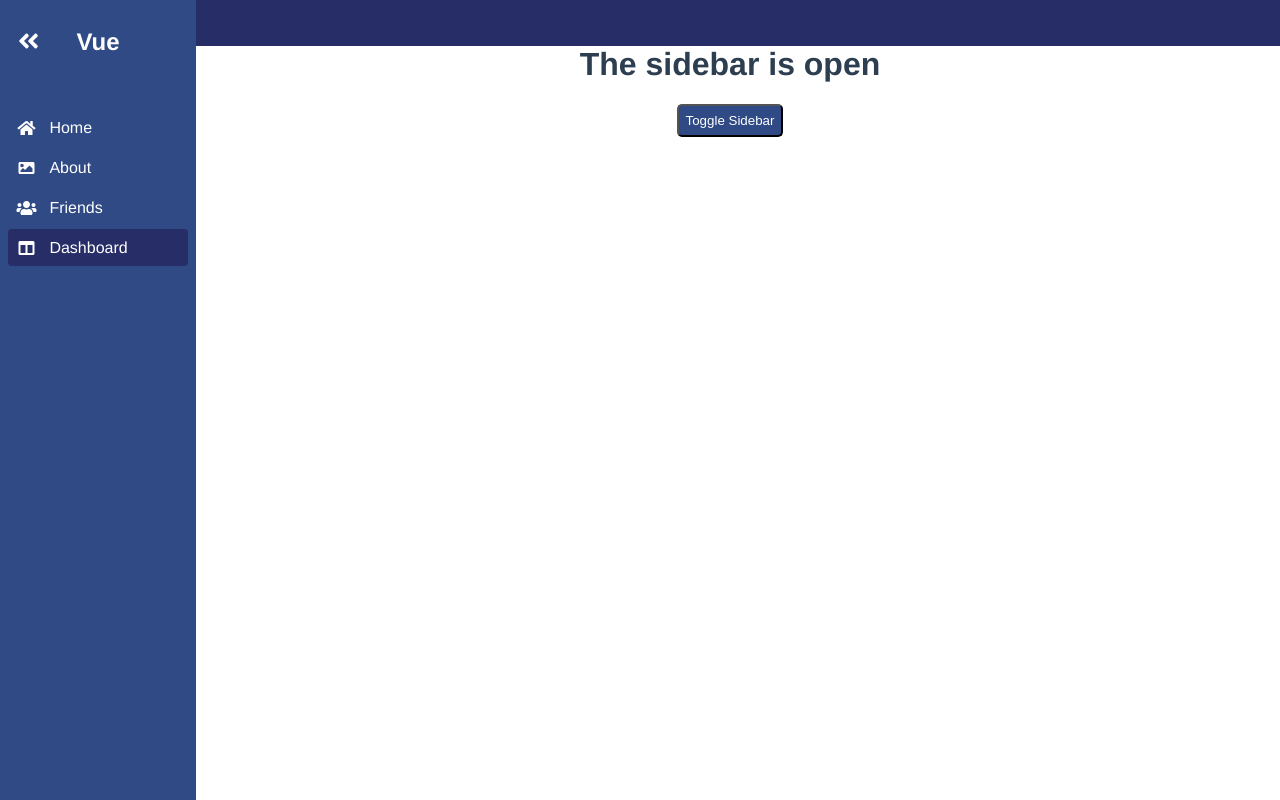
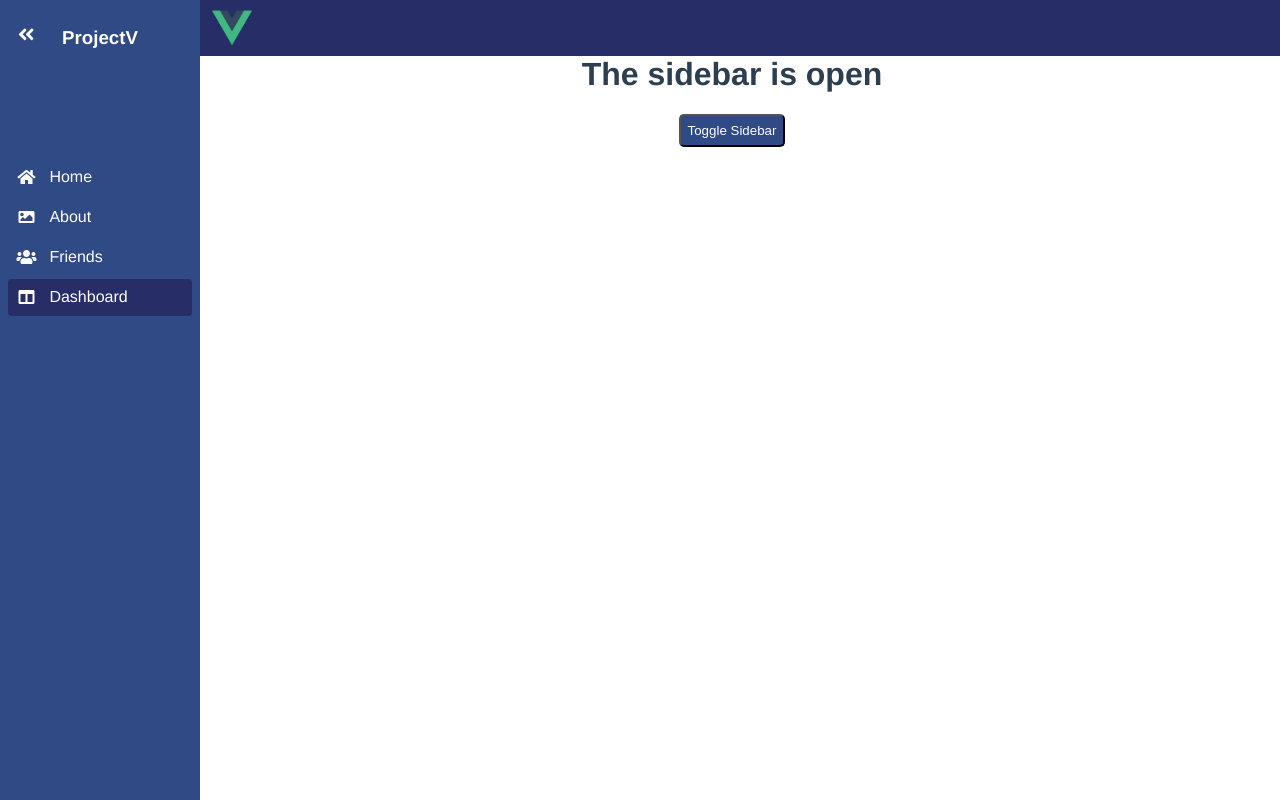
Before and after one commit to ranonsew/first-vue-github, a Vue app: page /dashboard in a window 1280 px wide. Built offline with nearby package versions, Linux system fonts and the light colour scheme.

Commit message:
some more updated values
some css refining to try to make things look nicer in the end, but the site still has not yet come to what I expect it to look like soon

well that is a shame but I guess that is just something that I have to understand and deal with in the future

```diff
--- a/src/App.vue
+++ b/src/App.vue
@@ -1,5 +1,7 @@
 <template>
-  <Header />
+  <!-- <Header /> -->
+  <!-- <Sidebar :style="{ 'margin-top': 'calc(var(--header-height) + 1rem)' }" /> -->
+  <Header :style="{ 'margin-left': sidebarWidth }" />
   <Sidebar />
   <div
     :style="{
@@ -32,7 +34,7 @@ export default {
   --color-hover-blue: #428db9;
   --color-active-blue: #272d67;
   --color-offwhite: rgba(255, 255, 255, 0.85);
-  --header-height: 30px;
+  --header-height: 40px;
   font-size: 16px;
   font-family: "Poppins", sans-serif;
 }
--- a/src/components/Navigation/Sidebar.vue
+++ b/src/components/Navigation/Sidebar.vue
@@ -1,17 +1,15 @@
 <template>
   <div id="sidebar" :style="{ width: sidebarWidth }">
-    <h2>
+    <h3>
       <span
         class="collapse-icon"
-        :class="{ 'rotate-180': collapsed}"
+        :class="{ 'rotate-180': collapsed }"
         @click="toggleSidebar"
       >
         <i class="fas fa-angle-double-left" />
       </span>
-      <transition name="fade">
-        <span :key="1" v-if="!collapsed" class="">Vue</span>
-      </transition>
-    </h2>
+      <span v-if="!collapsed">ProjectV</span>
+    </h3>
 
     <!-- tool tip on icon? Or in sidebarlinks? -->
     <SidebarLinks to="/" icon="fas fa-home" title="Home">Home</SidebarLinks>
@@ -69,31 +67,14 @@ export default {
   display: flex;
   flex-direction: column;
 }
-#sidebar h2 {
-  height: 2.5em;
-}
-.line-1::before,
-.line-1::after {
-  content: "";
-  background-color: var(--color-offwhite);
-  display: block;
-  height: 0.3rem;
-  width: 100%;
-}
-.line-0::before,
-.line-0::after {
-  content: "";
-  background-color: var(--color-offwhite);
-  display: block;
-  height: 0.3rem;
-  width: 100%;
-  opacity: 0;
+#sidebar h3 {
+  height: 7rem;
 }
 
 .collapse-icon {
   position: absolute;
-  /* top: 0; */
-  left: 0;
+  top: 1.5rem;
+  left: 0.25rem;
   padding: 0 0.75em;
   /* color: var(--color-offwhite); */
   color: white;
@@ -105,14 +86,22 @@ export default {
   transition: 0.2s linear;
 }
 
-.fade-enter-active {
-  transition: opacity 3s ease-out;
-}
-.fade-leave-active {
-  transition: all 0.15s ease-in;
-}
-.fade-enter,
-.fade-leave-to {
-  opacity: 0;
-}
+/* incomplete stuff that may or may not be reintroduced later */
+/* .line-1::before,
+  .line-1::after {
+    content: "";
+    background-color: var(--color-offwhite);
+    display: block;
+    height: 0.3rem;
+    width: 100%;
+  }
+  .line-0::before,
+  .line-0::after {
+    content: "";
+    background-color: var(--color-offwhite);
+    display: block;
+    height: 0.3rem;
+    width: 100%;
+    opacity: 0;
+  } */
 </style>
--- a/src/components/Navigation/sidebarState.js
+++ b/src/components/Navigation/sidebarState.js
@@ -6,7 +6,7 @@ export const collapsed = ref(false);
 export const toggleSidebar = () => (collapsed.value = !collapsed.value);
 
 // constant values
-export const SIDEBAR_WIDTH = 180;
+export const SIDEBAR_WIDTH = 184;
 export const SIDEBAR_WIDTH_COLLAPSED = 38;
 
 // sidebarWidth is 38px if value is true, else it is 180px
--- a/src/components/TopSection/Header.vue
+++ b/src/components/TopSection/Header.vue
@@ -1,6 +1,7 @@
 <template>
   <div id="header">
     <!-- logo goes here probably -->
+    <img alt="Vue logo" src="../../assets/logo.png" />
     <!-- search component here -->
   </div>
 </template>
@@ -26,10 +27,13 @@ export default {
   top: 0;
   left: 0;
   right: 0;
-  padding: 0.5em;
+  padding: 0.5rem;
   transition: 0.3s ease;
   display: flex;
   flex-direction: row;
   height: var(--header-height);
 }
+#header img {
+  margin-left: 1.25em;
+}
 </style>
```
